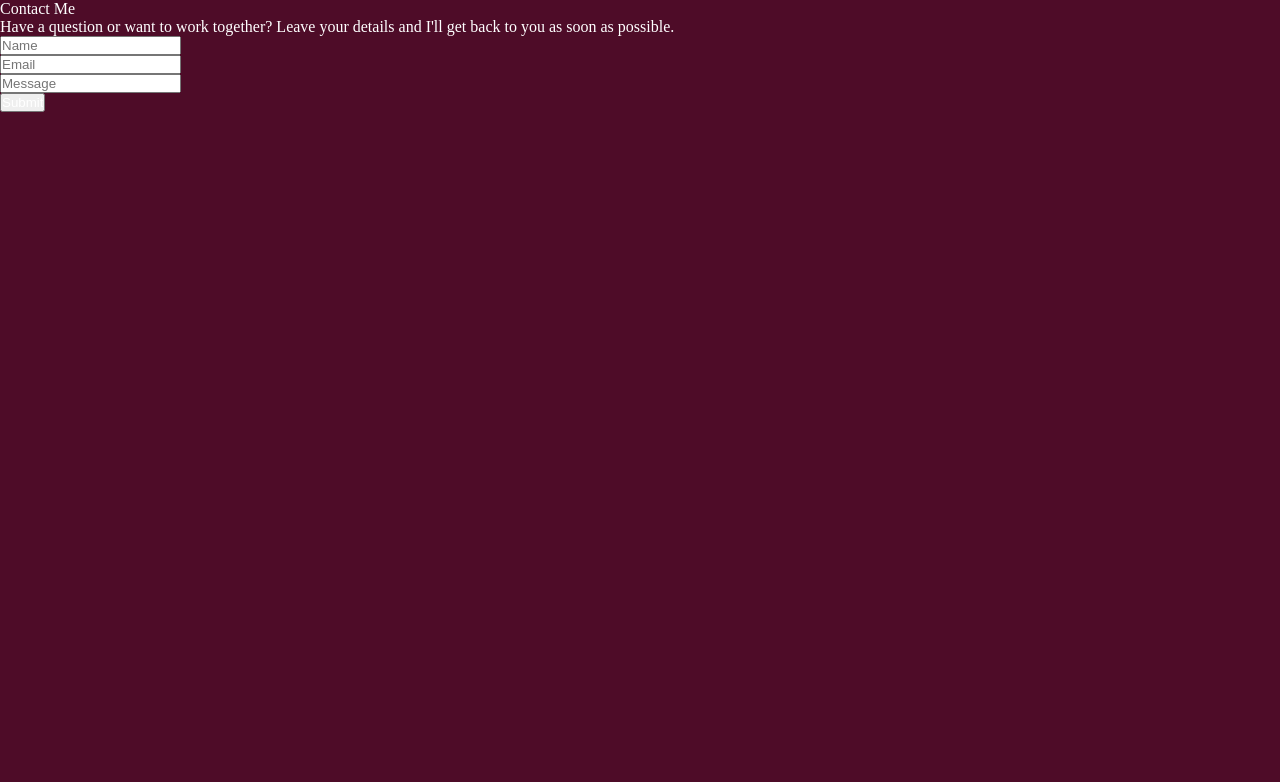
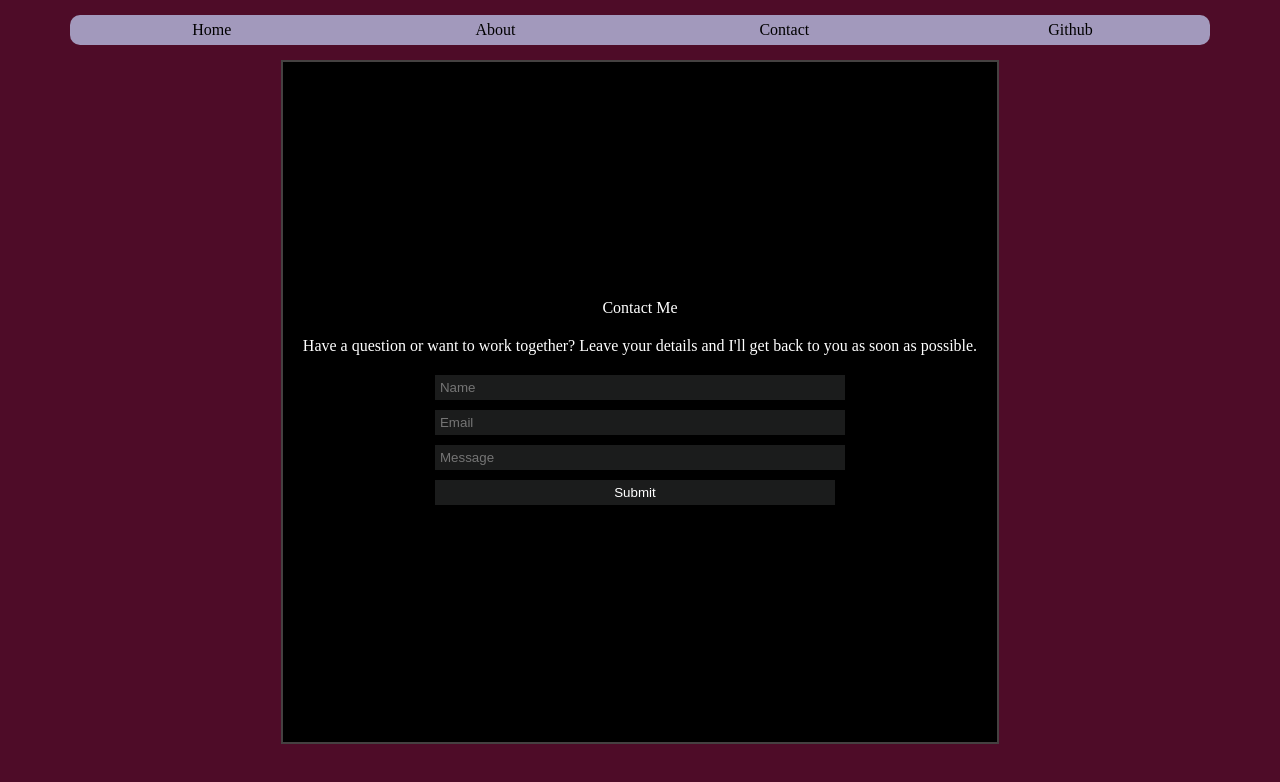
Before and after one commit to DollySuman/Portfolio, a React (Vite) app: page /contact in a window 1280 px wide. Shown: the top 782 px of the page. Built offline with nearby package versions, Linux system fonts and the light colour scheme.

Commit message:
make contact backend to send mails

```diff
--- a/package.json
+++ b/package.json
@@ -10,6 +10,7 @@
     "preview": "vite preview"
   },
   "dependencies": {
+    "cors": "^2.8.6",
     "react": "^19.2.0",
     "react-dom": "^19.2.0",
     "react-hook-form": "^7.71.1",
--- /dev/null
+++ b/src/components/Contact.css
@@ -0,0 +1,31 @@
+.connect{
+    display: flex;
+    flex-direction: column;
+    justify-content: center;
+    align-items: center;
+    gap: 20px;
+    border: 2px solid rgba(197, 186, 186, 0.35);
+    background: #000;
+    width: max-content;
+    margin: auto;
+    margin-top: 30px;
+    height: 80vh;
+    padding: 20px;
+}
+
+
+
+.flex{
+    display: flex;
+    flex-direction: column;
+    gap: 10px;
+
+}
+
+
+input{
+    background-color: #31323291;
+    padding: 5px;
+    border: none;
+    width: 400px;
+}
--- a/src/components/Contact.jsx
+++ b/src/components/Contact.jsx
@@ -1,5 +1,7 @@
 import React from 'react'
-import { Form, useForm } from 'react-hook-form'
+import { useForm } from 'react-hook-form'
+import Navbar from './Navbar'
+import './Contact.css'
 
 
 
@@ -12,25 +14,37 @@ const Contact = () => {
     formState: { errors, isSubmitting },
   } = useForm();
 
-  const onSubmit = async(data) =>{
-    let r = await fetch("http://localhost:5000/contact", {method: "POST", headers:{
+  // const onSubmit = async(data) =>{
+  //   let r = await fetch("http://localhost:5000/contact", {method: "POST", headers:{
+  //     "Content-Type": "application/json",
+  //   },body: JSON.stringify(data)})
+
+  //   let res = await r.text();
+  //   console.log(data,res);
+  // }
+
+  const onSubmit = async(data) => {
+    let r = await fetch("http://localhost:5000/contact",{method: "POST", header:{
       "Content-Type": "application/json",
-    },body: JSON.stringify(data)})
+    }, body: JSON.stringify(data)
+  })
 
-    let res = await r.text();
-    console.log(data,res);
+  let res = await r.text();
+  console.log(data,res);
   }
   return (
     <div>
+      <Navbar/>
       <div className="connect">
 
         <div className="cont">Contact Me</div>
         <div className="note">Have a question or want to work together? Leave your details and I'll get back to you as soon as possible.</div>
         <div className="getemail">
-          <form action="" onSubmit={handleSubmit(onSubmit)}  >
+          <form className='flex' action="" onSubmit={handleSubmit(onSubmit)}  >
 
             <div className="putname">
               <input type="text" placeholder='Name' {...register('name', { required: { value: true, message: "This field is required" } })} />
+              {errors.name && <span className="error">{errors.name.message}</span>}
             </div>
 
             <div className="putemail">
```
Also changed, not shown: 1 other file (tests, documents, lock files or other folders).
